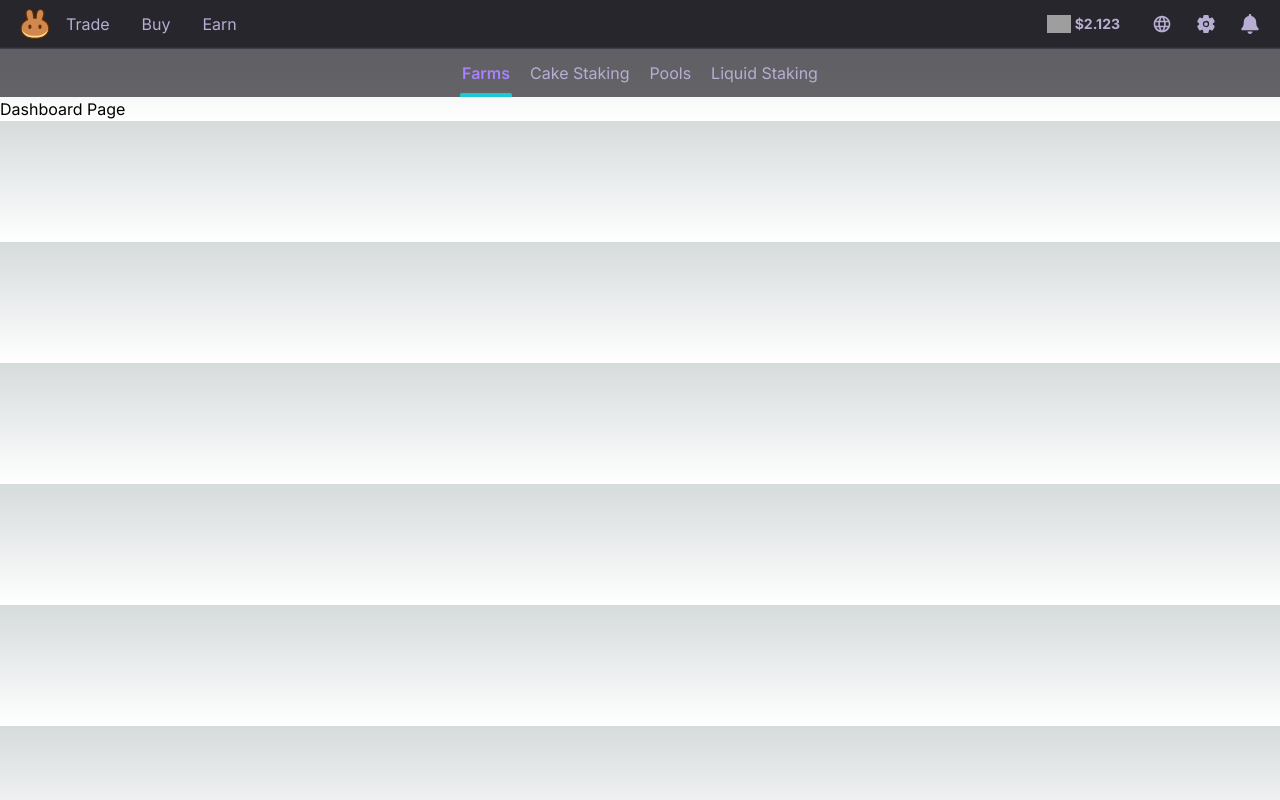
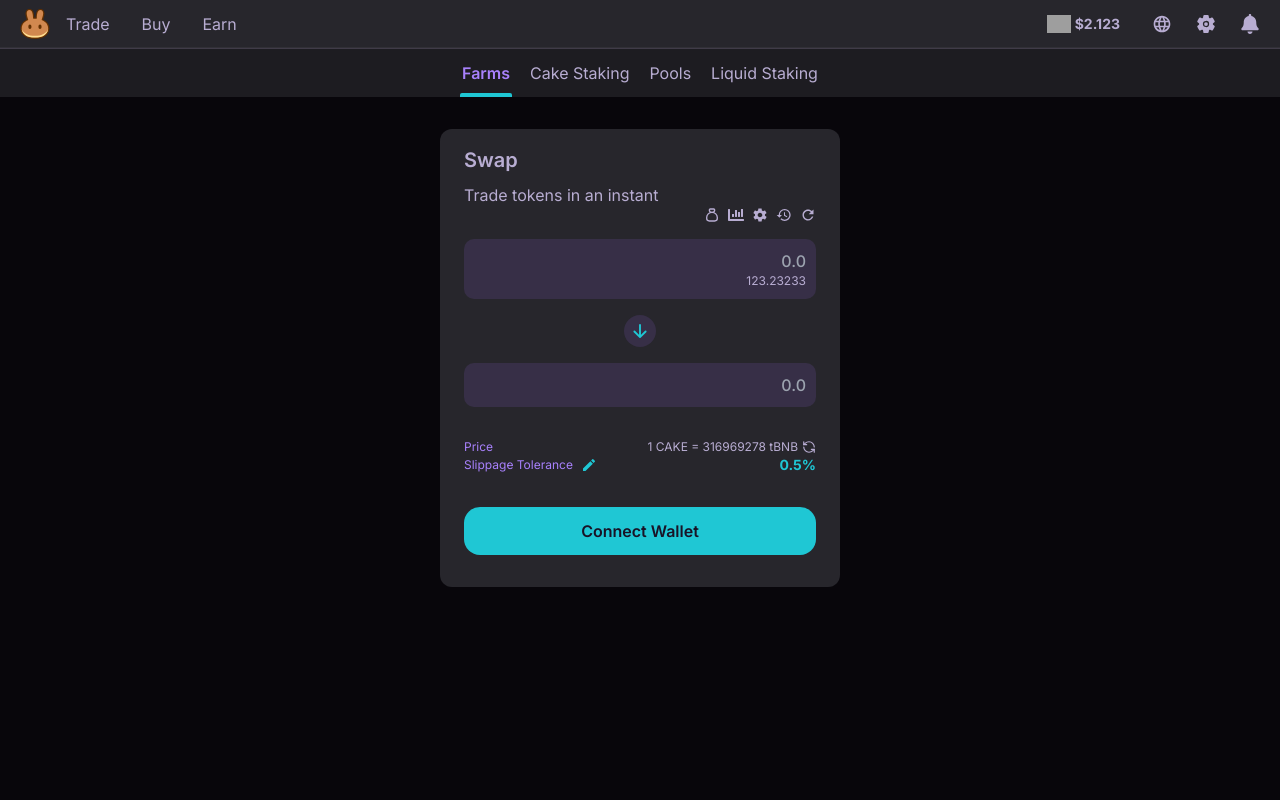
Before and after one commit to ClarkLusm/cakeswap, a Next.js app: page /swap in a window 1280 px wide. Built offline with nearby package versions, Linux system fonts and the light colour scheme; grey boxes are pictures that could not be loaded.

Commit message:
Style swap page

```diff
--- a/src/app/swap/page.tsx
+++ b/src/app/swap/page.tsx
@@ -1,3 +1,90 @@
+'use client'
+
+import { TbMoneybag } from "react-icons/tb";
+import { FaChartBar } from "react-icons/fa";
+import { MdOutlineHistory } from "react-icons/md";
+import { IoMdSettings } from "react-icons/io";
+import { IoMdRefresh } from "react-icons/io";
+import { IoArrowDown } from "react-icons/io5";
+import { LuRefreshCcw } from "react-icons/lu";
+import { MdEdit } from "react-icons/md";
+
+import "./swap.scss";
+
 export default function Page() {
-  return <p>Dashboard Page</p>;
+
+  const onSettings = (e: any) => {
+
+  }
+
+  return (
+    <div className="swap-page flex justify-center p-8">
+      <div className="form-wrap w-[400px] rounded-xl">
+        <div className="px-6 py-4">
+          <h3 className="title mb-2">Swap</h3>
+          <h6 className="sub-title">Trade tokens in an instant</h6>
+          <div className="flex justify-end gap-2">
+            <button>
+              <TbMoneybag />
+            </button>
+            <button>
+              <FaChartBar />
+            </button>
+            <button>
+              <IoMdSettings />
+            </button>
+            <button>
+              <MdOutlineHistory />
+            </button>
+            <button>
+              <IoMdRefresh />
+            </button>
+          </div>
+        </div>
+        <div className="from-token px-6 mb-4">
+          <div className="token-value">
+            <input
+              type="text"
+              placeholder="0.0"
+              className="token-value_input"
+            />
+            <div className="token-to-usd flex justify-end text-xs">123.23233</div>
+          </div>
+        </div>
+        <div className="exchange flex justify-center mb-4">
+          <button className="exchange-btn">
+            <IoArrowDown />
+          </button>
+        </div>
+        <div className="to-token px-6 mb-4">
+          <div className="token-value">
+            <input
+              type="text"
+              placeholder="0.0"
+              className="token-value_input"
+            />
+          </div>
+        </div>
+        <div className="py-4 px-6 mb-4">
+          <div className="rate-detail flex justify-between">
+            <span className="text-xs text-bold text-secondary">Price</span>
+            <span className="flex">
+              <span className="text-xs">1 CAKE = 316969278 tBNB</span>
+              <button className="text-sm ml-1">
+              <LuRefreshCcw />
+              </button>
+            </span>
+          </div>
+          <div className="rate-detail flex justify-between mb-8">
+            <div className="flex items-center">
+              <span className="text-xs text-bold text-secondary">Slippage Tolerance</span>
+              <button onClick={onSettings} className="ml-2 text-primary"><MdEdit /></button>
+            </div>
+            <span className="font-bold text-primary text-sm">0.5%</span>
+          </div>
+          <button className="btn btn-primary large w-full">Connect Wallet</button>
+        </div>
+      </div>
+    </div>
+  );
 }
--- /dev/null
+++ b/src/app/swap/swap.scss
@@ -0,0 +1,32 @@
+.swap-page {
+    .form-wrap {
+        background-color: var(--colors-backgroundAlt);
+    }
+    .exchange {
+        &-btn {
+            border-radius: 50%;
+            width: 32px;
+            height: 32px;
+            background-color: var(--colors-input);
+            color: var(--colors-primary);
+            display: flex;
+            align-items: center;
+            justify-content: center;
+            font-size: 20px;
+        }
+    }
+    .token-value {
+        border-radius: 10px;
+        background-color: var(--colors-input);
+        padding: 10px;
+        &_input {
+            outline: none;
+            background-color: unset;
+            width: 100%;
+            font-size: 16px;
+            font-weight: 500;
+            text-align: right;
+            color: var(--colors-text);
+        }
+    }
+}
--- a/src/styles/globals.scss
+++ b/src/styles/globals.scss
@@ -34,7 +34,7 @@
   --colors-background: #08060b;
   --colors-backgroundDisabled: #3c3742;
   --colors-backgroundAlt: #27262c;
-  --colors-backgroundAlt2: rgba(39,38,44,.7);
+  --colors-backgroundAlt2: rgba(39, 38, 44, .7);
   --colors-cardBorder: #383241;
   --colors-contrast: #fff;
   --colors-dropdown: #1e1d20;
@@ -48,15 +48,15 @@
   --colors-textDisabled: #666171;
   --colors-textSubtle: #b8add2;
   --colors-disabled: #524b63;
-  --colors-gradientPrimary: linear-gradient(228.54deg,#1fc7d4 -13.69%,#9a6aff 91.33%);
-  --colors-gradientBubblegum: linear-gradient(139.73deg,#313d5c,#3d2a54);
-  --colors-gradientInverseBubblegum: linear-gradient(139.73deg,#3d2a54,#313d5c);
-  --colors-gradientCardHeader: linear-gradient(166.77deg,#3b4155,#3a3045);
-  --colors-gradientBlue: linear-gradient(180deg,#00707f,#19778c);
-  --colors-gradientViolet: linear-gradient(180deg,#6c4999,#6d4db2);
-  --colors-gradientVioletAlt: linear-gradient(180deg,#434575,#66578d);
-  --colors-gradientGold: linear-gradient(180deg,#ffd800,#fdab32);
-  --colors-gradientBold: linear-gradient(#53dee9,#9a6aff);
+  --colors-gradientPrimary: linear-gradient(228.54deg, #1fc7d4 -13.69%, #9a6aff 91.33%);
+  --colors-gradientBubblegum: linear-gradient(139.73deg, #313d5c, #3d2a54);
+  --colors-gradientInverseBubblegum: linear-gradient(139.73deg, #3d2a54, #313d5c);
+  --colors-gradientCardHeader: linear-gradient(166.77deg, #3b4155, #3a3045);
+  --colors-gradientBlue: linear-gradient(180deg, #00707f, #19778c);
+  --colors-gradientViolet: linear-gradient(180deg, #6c4999, #6d4db2);
+  --colors-gradientVioletAlt: linear-gradient(180deg, #434575, #66578d);
+  --colors-gradientGold: linear-gradient(180deg, #ffd800, #fdab32);
+  --colors-gradientBold: linear-gradient(#53dee9, #9a6aff);
 }
 
 @media (prefers-color-scheme: dark) {
@@ -68,13 +68,8 @@
 }
 
 body {
-  color: rgb(var(--foreground-rgb));
-  background: linear-gradient(
-      to bottom,
-      transparent,
-      rgb(var(--background-end-rgb))
-    )
-    rgb(var(--background-start-rgb));
+  color: var(--colors-textSubtle);
+  background-color: var(--colors-background);
 }
 
 @layer utilities {
@@ -86,3 +81,41 @@
 a {
   color: $text-color;
 }
+
+.title {
+  font-size: 20px;
+  font-weight: 600;
+}
+
+.text-primary {
+  color: var(--colors-primary);
+}
+
+.text-secondary {
+  color: var(--colors-secondary);
+}
+
+.btn-primary {
+  background-color: var(--colors-primary);
+  color: var(--colors-invertedContrast);
+  transition: background-color 0.2s ease 0s, opacity 0.2s ease 0s;
+  font-size: 16px;
+  font-weight: 600;
+  border-radius: 16px;
+  padding-left: 16px;
+  padding-right: 16px;
+  display: inline-flex;
+  justify-content: center;
+  align-items: center;
+  height: 32px;
+
+  &.large {
+    padding-left: 24px;
+    padding-right: 24px;
+    height: 48px;
+  }
+
+  &:hover {
+    background-color: var(--colors-primaryDark);
+  }
+}
```
